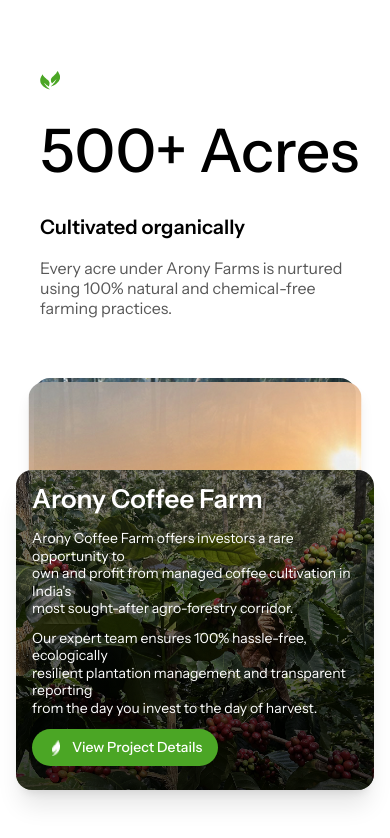
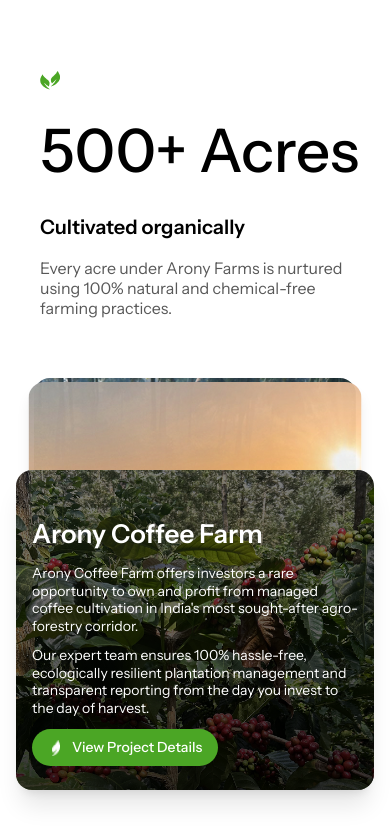
Before and after one commit to JavadAlip/aronyfarms-frontend, a React (Vite) app: page / in a window 390 px wide. Shown: the part 2384-3222 px from the top of the page. Built offline with nearby package versions, Linux system fonts and the light colour scheme.

Commit message:
aligemnet done p tags in smaller screens

```diff
--- a/src/Components/HomeMain/AboutUs1.jsx
+++ b/src/Components/HomeMain/AboutUs1.jsx
@@ -102,14 +102,24 @@
                                             Arony Coffee Farm
                                         </h2>
                                         <p className="text-[14px] sm:text-[16px] md:text-[20px] font-normal text-white leading-tight">
-                                            Arony Coffee Farm offers investors a rare opportunity to  <br />
-                                            own and profit from managed coffee cultivation in India's <br />
-                                            most sought-after agro-forestry corridor.
+                                            <span className="block sm:hidden">
+                                                Arony Coffee Farm offers investors a rare opportunity to own and profit from managed coffee cultivation in India's most sought-after agro-forestry corridor.
+                                            </span>
+                                            <span className="hidden sm:block">
+                                                Arony Coffee Farm offers investors a rare opportunity to <br />
+                                                own and profit from managed coffee cultivation in India's <br />
+                                                most sought-after agro-forestry corridor.
+                                            </span>
                                         </p>
                                         <p className="text-[14px] sm:text-[16px] md:text-[20px] font-normal text-white leading-tight">
-                                            Our expert team ensures 100% hassle-free, ecologically  <br />
-                                            resilient plantation management and transparent reporting <br />
-                                            from the day you invest to the day of harvest.
+                                            <span className="block sm:hidden">
+                                                Our expert team ensures 100% hassle-free, ecologically resilient plantation management and transparent reporting from the day you invest to the day of harvest.
+                                            </span>
+                                            <span className="hidden sm:block">
+                                                Our expert team ensures 100% hassle-free, ecologically <br />
+                                                resilient plantation management and transparent reporting <br />
+                                                from the day you invest to the day of harvest.
+                                            </span>
                                         </p>
                                         <button className="bg-[#4BA625] hover:bg-green-700 text-white font-medium px-4 sm:px-6 py-2 sm:py-3 rounded-full inline-flex items-center gap-2 transition-colors mt-3 sm:mt-4">
                                             <img
```
